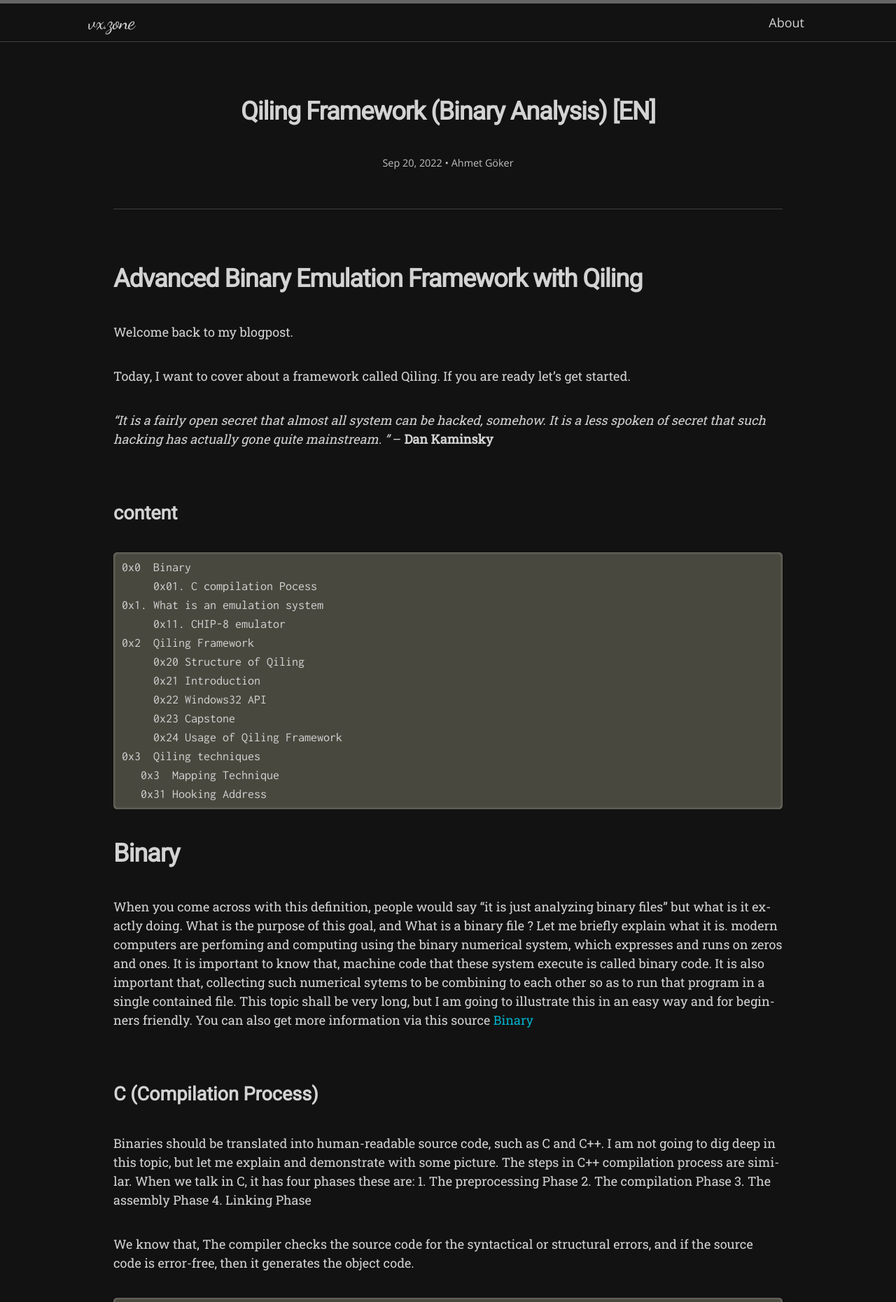
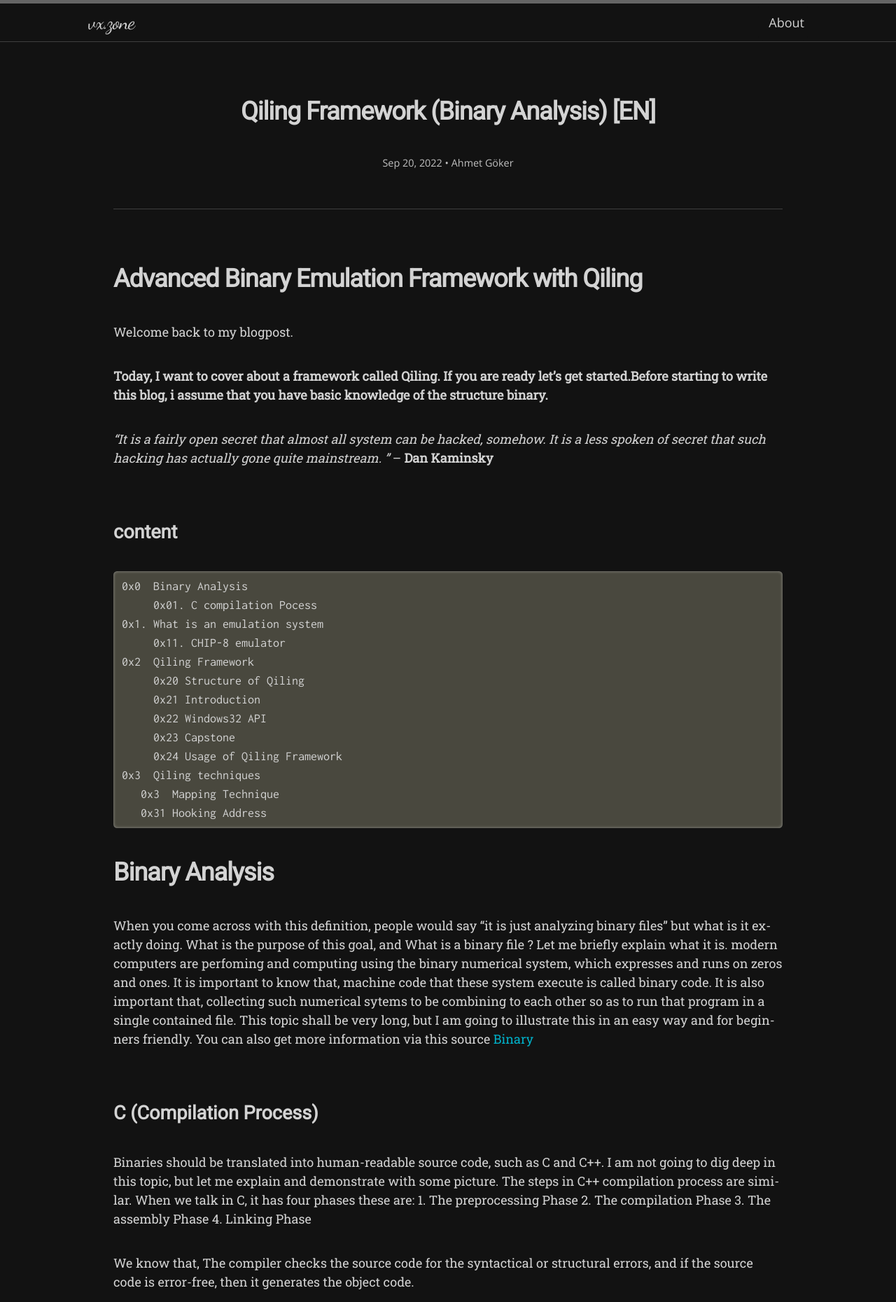
Before and after one commit to vx-zone/vx-zone.github.io, a Jekyll site: the page built from _posts/2022-09-19-AdvancedBinaryAnalysisQiling-ahmet.md, in a window 1280 px wide. Shown: the top 1860 px of the page at 70% size. Built offline with Jekyll 4.4.1, drawn with Linux system fonts in a browser that asks for light colours; nearby versions of some CDN libraries; some web fonts are replaced; comment, search, counter and statistics services are not loaded; some of the changed text lies outside the part shown.

Commit message:
Update 2022-09-19-AdvancedBinaryAnalysisQiling-ahmet.md

```diff
--- a/_posts/2022-09-19-AdvancedBinaryAnalysisQiling-ahmet.md
+++ b/_posts/2022-09-19-AdvancedBinaryAnalysisQiling-ahmet.md
@@ -14,7 +14,7 @@ tags: [Binary, C++, C, Python, Code]
 
 Welcome back to my blogpost.
 
-Today, I want to cover about a framework called Qiling. If you are ready let's get started.
+**Today, I want to cover about a framework called Qiling. If you are ready let's get started.Before starting to write this blog, i assume that you have basic knowledge of the structure binary.**
 
 
 _“It is a fairly open secret that almost all system can be hacked, somehow. It is a less spoken of secret that such hacking has actually gone quite mainstream. ”_
@@ -25,7 +25,7 @@ _“It is a fairly open secret that almost all system can be hacked, somehow. It
 ## content
 
 <pre>
-0x0  Binary
+0x0  Binary Analysis
      0x01. C compilation Pocess
 0x1. What is an emulation system
      0x11. CHIP-8 emulator
@@ -43,7 +43,7 @@ _“It is a fairly open secret that almost all system can be hacked, somehow. It
 
 
 
-# Binary
+# Binary Analysis
 When you come across with this definition, people would say "it is just analyzing binary files" but what is it exactly doing. What is the purpose of this goal, and What is a binary file ?
 Let me briefly explain what it is. modern computers are perfoming and computing using the binary numerical system, which expresses and runs on zeros and ones. It is important to know that,
 machine code that these system execute is called binary code. It is also important that, collecting such numerical sytems to be combining to each other so as to run that program in a single contained file.
```
